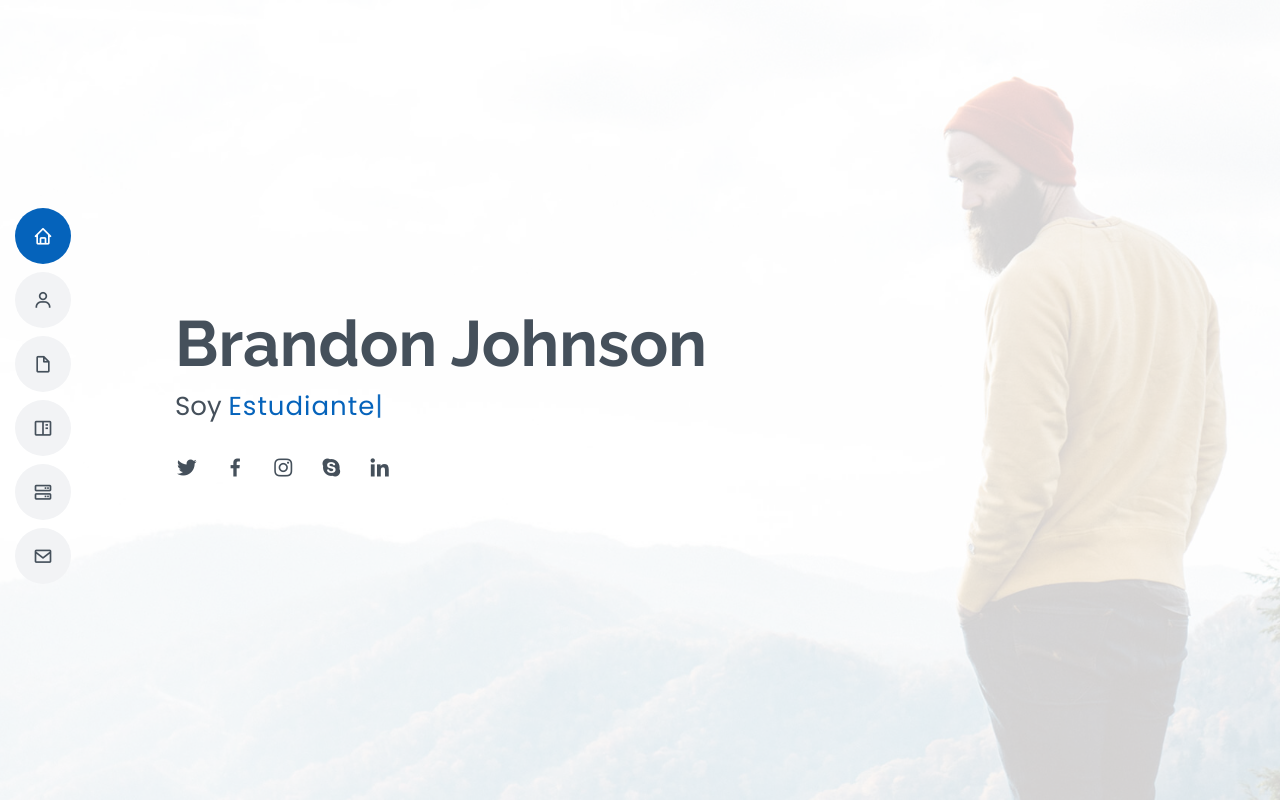
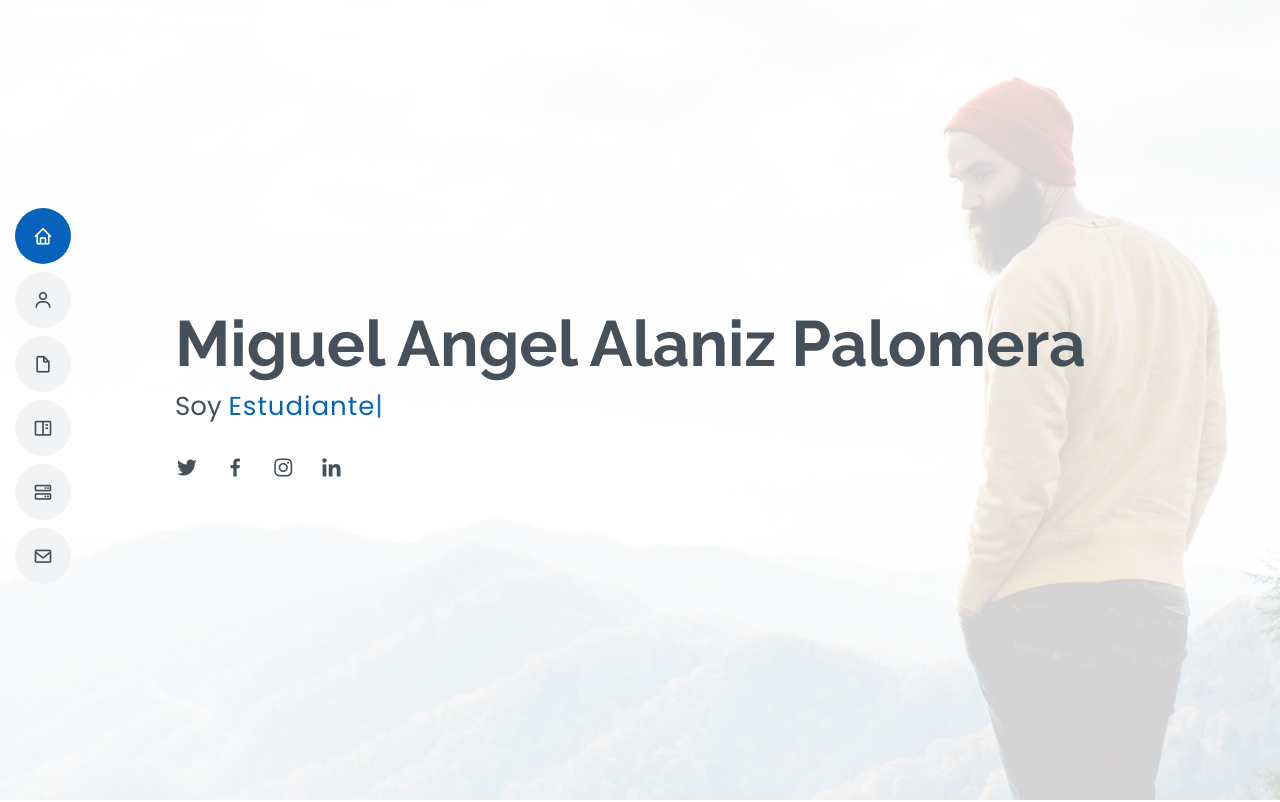
Before and after one commit to linmik/LandingPage, a plain HTML site: page index.html in a window 1280 px wide. Shown: the top 802 px of the page. Drawn offline with nearby package versions, Linux system fonts and the light colour scheme.

Commit message:
cambio en el readme

```diff
--- a/index.html
+++ b/index.html
@@ -36,7 +36,6 @@
 </head>
 
 <body>
-
   <!-- ======= Mobile nav toggle button ======= -->
   <button type="button" class="mobile-nav-toggle d-xl-none"><i class="icofont-navigation-menu"></i></button>
 
@@ -59,13 +58,12 @@
   <!-- ======= Hero Section ======= -->
   <section id="hero" class="d-flex flex-column justify-content-center">
     <div class="container" data-aos="zoom-in" data-aos-delay="100">
-      <h1>Brandon Johnson</h1>
+      <h1>Miguel Angel Alaniz Palomera</h1>
       <p>Soy <span class="typed" data-typed-items="Programador, Estudiante, Informatico, Amigable"></span></p>
       <div class="social-links">
         <a href="https://twitter.com/miguelelgato211" class="twitter"><i class="bx bxl-twitter"></i></a>
         <a href="https://www.facebook.com/mguelangel.alanizpalomera" class="facebook"><i class="bx bxl-facebook"></i></a>
         <a href="#" class="instagram"><i class="bx bxl-instagram"></i></a>
-        <a href="#" class="google-plus"><i class="bx bxl-skype"></i></a>
         <a href="#" class="linkedin"><i class="bx bxl-linkedin"></i></a>
       </div>
     </div>
```
Also changed, not shown: Readme.txt (deleted), 1 other file.
